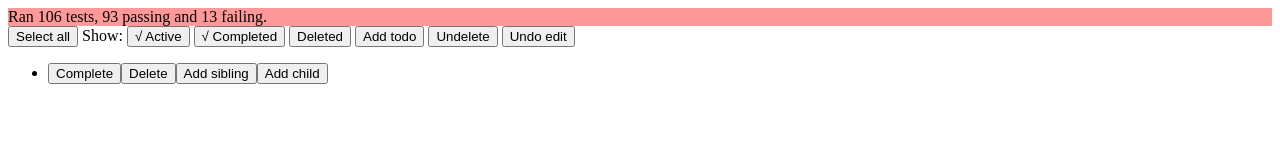
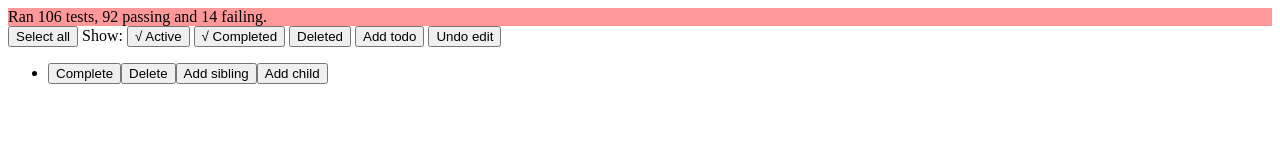
Before and after one commit to cespe/beasts, a plain HTML site: page todos/todos-tdd.html in a window 1280 px wide. Drawn offline with Linux system fonts and the light colour scheme.

Commit message:
Remove unneeded Undelete button from actions bar

```diff
--- a/todos/todos-tdd.html
+++ b/todos/todos-tdd.html
@@ -23,7 +23,6 @@
 			<button type="button" name="showCompleted">√ Completed</button>
 			<button type="button" name="showDeleted">Deleted</button>
 			<button type="button" name="addTodo">Add todo</button>
-			<button type="button" name="undelete">Undelete</button>
 			<button type="button" name="undoEdit">Undo edit</button>
 		</div>
 	</header>
--- a/todos/todos-tests.js
+++ b/todos/todos-tests.js
@@ -1328,6 +1328,34 @@ tests({
 		eq(todoLi2AddSiblingButton.classList.contains('inactive'), false);
 		eq(todoLi1AddChildButton.classList.contains('inactive'), false);
 		eq(todoLi2AddChildButton.classList.contains('inactive'), false);
+	},
+	"selectAll button with text 'Select all' should only apply to displayed todos.": function() {
+		var selectAllButton = document.getElementsByName('selectAll')[0];
+		document.getElementById('todolist').innerHTML = '';
+		todos = [];
+		todo1 = new Todo('Item 1');
+		insertTodo(todos, todo1);
+		todo2 = new Todo('Item 2');
+		todo2.markDeleted(true);
+		insertTodo(todos, todo2);
+		var todolist = document.getElementById('todolist');
+		todolist.appendChild(createTodosUl(todos));
+		todoLi1 = todolist.children[0].children[0];
+		todoLi2 = todolist.children[0].children[1];
+		todoLi2DeleteButton = todoLi2.children[deleteIndex];
+
+		eq(todo1.selected, false);
+		eq(todo2.selected, false);
+		eq(todoLi1.children[entryIndex].classList.contains('highlighted'), false);
+		eq(todoLi2.children[entryIndex].classList.contains('highlighted'), false);
+
+		todoLi2DeleteButton.click();
+		selectAllButton.click();
+
+		eq(todo1.selected, true);
+		eq(todo2.selected, false);
+		eq(todoLi1.children[entryIndex].classList.contains('highlighted'), true);
+		eq(todoLi2.children[entryIndex].classList.contains('highlighted'), false);
 	},
 	"Clicking completeSelected button should toggle button text and toggle todo.completed, todoLi completed button text, and entry <p> class for selected todos.": function() {
 		var completeSelectedButton = document.getElementsByName('completeSelected')[0];
@@ -1731,19 +1759,12 @@ tests({
 		eq(todos.length, 2);
 		eq(todoLi2.id, todos[1].id);
 	},
-	"The header actions bar should have an Undelete button to undo a deletion caused by clicking a todoLi Delete button.": function() {
-		var actionsDiv = document.getElementById('actions');
-		var undeleteButton = document.getElementsByName('undelete')[0];
-		eq(undeleteButton.nodeName, 'BUTTON');
-		eq(undeleteButton.innerText, 'Undelete');
-		eq(actionsDiv.children[7], undeleteButton);
-	},
 	"The header actions bar should have an 'Undo edit' button to revert todo text changes.": function() {
 		var actionsDiv = document.getElementById('actions');
 		var undoEditButton = document.getElementsByName('undoEdit')[0];
 		eq(undoEditButton.nodeName, 'BUTTON');
 		eq(undoEditButton.innerText, 'Undo edit');
-		eq(actionsDiv.children[8], undoEditButton);
+		eq(actionsDiv.children[7], undoEditButton);
 	},
 	"Clicking 'Undo edit' button should revert text of todo being edited to old version.": function() {
 		fail();
```
Also changed, not shown: todos/removed-tests.js (+7 -0 lines).
